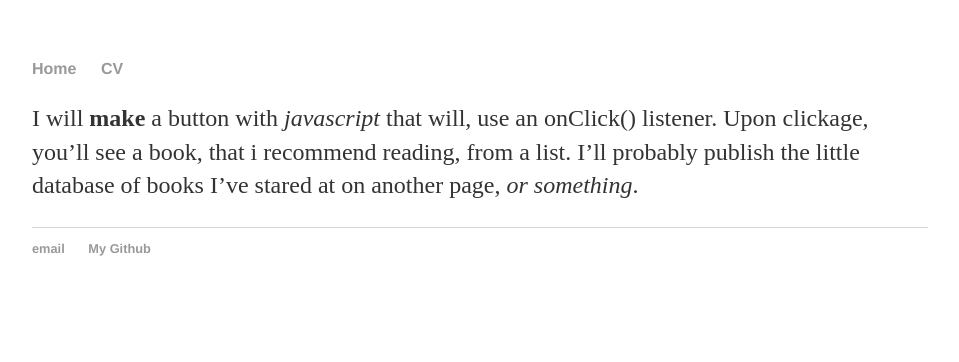
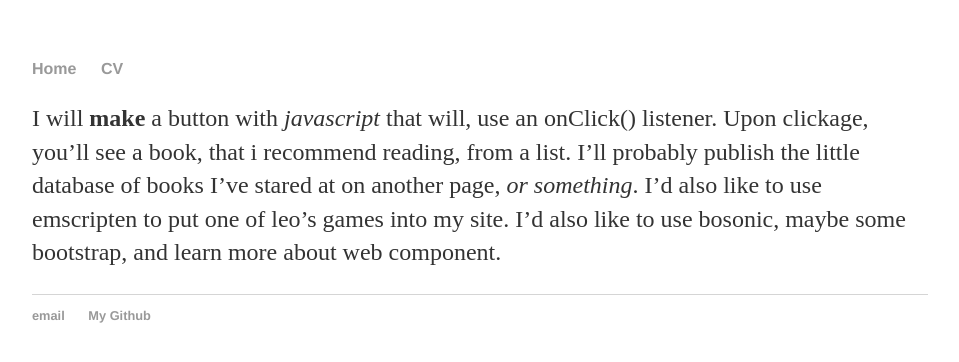
Before and after one commit to paulkania/paulkania.github.io, a Jekyll site: the page built from 2019-11-26-Nothing-Going.md, in a window 1280 px wide. Shown: the top 362 px of the page, without its empty margins (160-1119 px from the left). Built offline with Jekyll 4.4.1, drawn with Linux system fonts in a browser that asks for light colours.

Commit message:
Update 2019-11-26-Nothing-Going.md

```diff
--- a/2019-11-26-Nothing-Going.md
+++ b/2019-11-26-Nothing-Going.md
@@ -6,4 +6,5 @@ date: 2019-11-26
 
 I will **make** a button with *javascript* that will, use an onClick() listener.
 Upon clickage, you'll see a book, that i recommend reading, from a list.
-I'll probably publish the little database of books I've stared at on another page, *or something*.
+I'll probably publish the little database of books I've stared at on another page, *or something*. I'd also like to use emscripten to put one of leo's games into my site.
+I'd also like to use bosonic, maybe some bootstrap, and learn more about web component.
```
